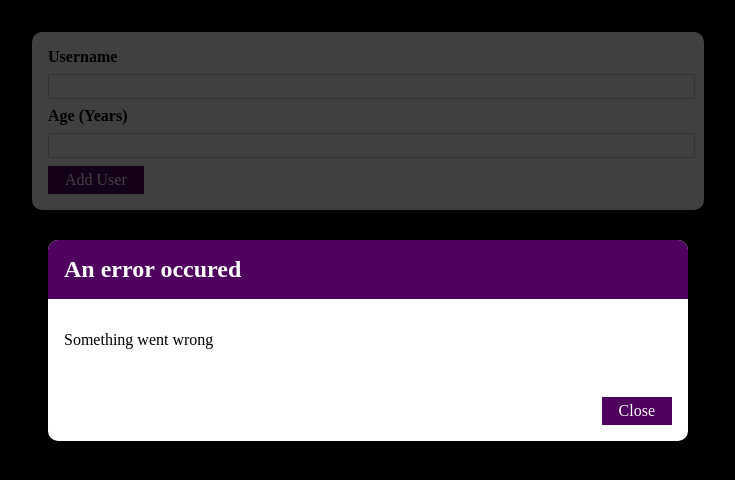
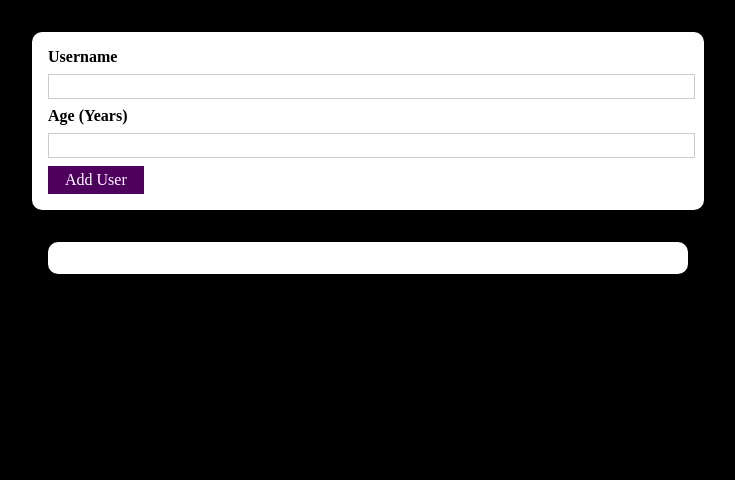
Before and after one commit to janiceh94/warningPopUp, a React (Create React App) app: page / in a window 1280 px wide. Shown: the top 480 px of the page, without its empty margins (272-1007 px from the left). Built offline with nearby package versions, Linux system fonts and the light colour scheme.

Commit message:
error messages popping up

```diff
--- a/src/components/Users/AddUser/AddUser.js
+++ b/src/components/Users/AddUser/AddUser.js
@@ -8,6 +8,7 @@ export default function AddUser(props){
 
     const [enteredUsername, setEnteredUsername] = useState("");
     const [enteredAge, setEnteredAge] = useState("");
+    const [error, setError] = useState();
 
     const handleUsername = (e) => {
         setEnteredUsername(e.target.value);
@@ -19,10 +20,18 @@ export default function AddUser(props){
     const handleSubmit = (e) => {
         e.preventDefault();
         if(enteredUsername.trim().length === 0 || enteredAge.trim().length === 0){
+            setError({
+                title: "Invalid Input",
+                message: "Please enter a valid name and age(non-empty values)."
+            })
             return;
         }
         // Force conversion of string into a number by adding +
         if(+enteredAge < 1){
+            setError({
+                title: "Invalid Age",
+                message: "Please enter a valid age(> 0)."
+            })
             return;
         }
         // console.log(enteredUsername, enteredAge)
@@ -33,10 +42,10 @@ export default function AddUser(props){
 
     return (
         <div>
-            <ErrorModal
-                title="An error occured"
-                message="Something went wrong"
-            />
+            {error && <ErrorModal
+                title={error.title}
+                message={error.message}
+            />}
             <Card className={classes.input}>
                 <form onSubmit={handleSubmit}>
                     <label htmlFor="username">Username</label>
```
